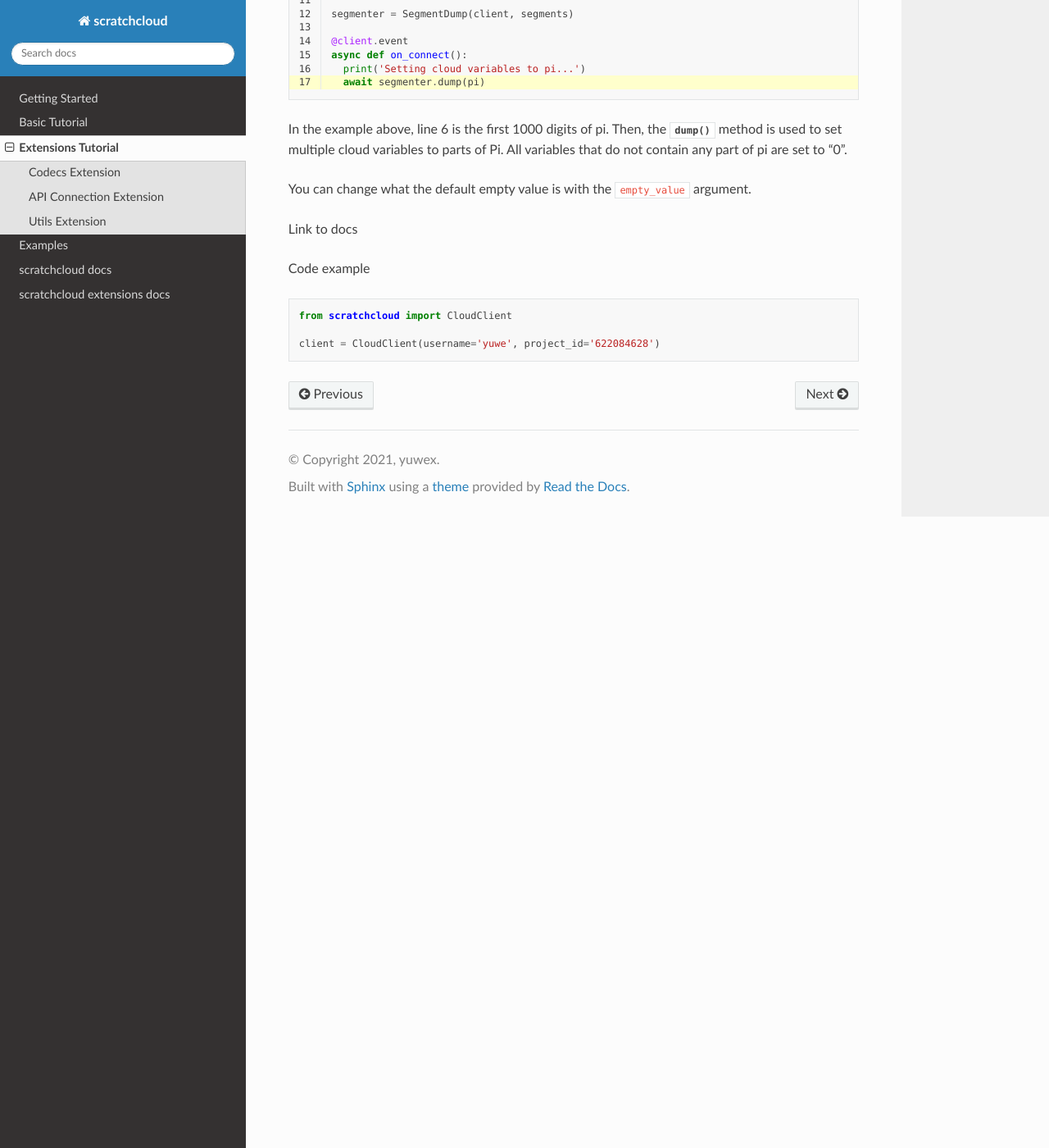
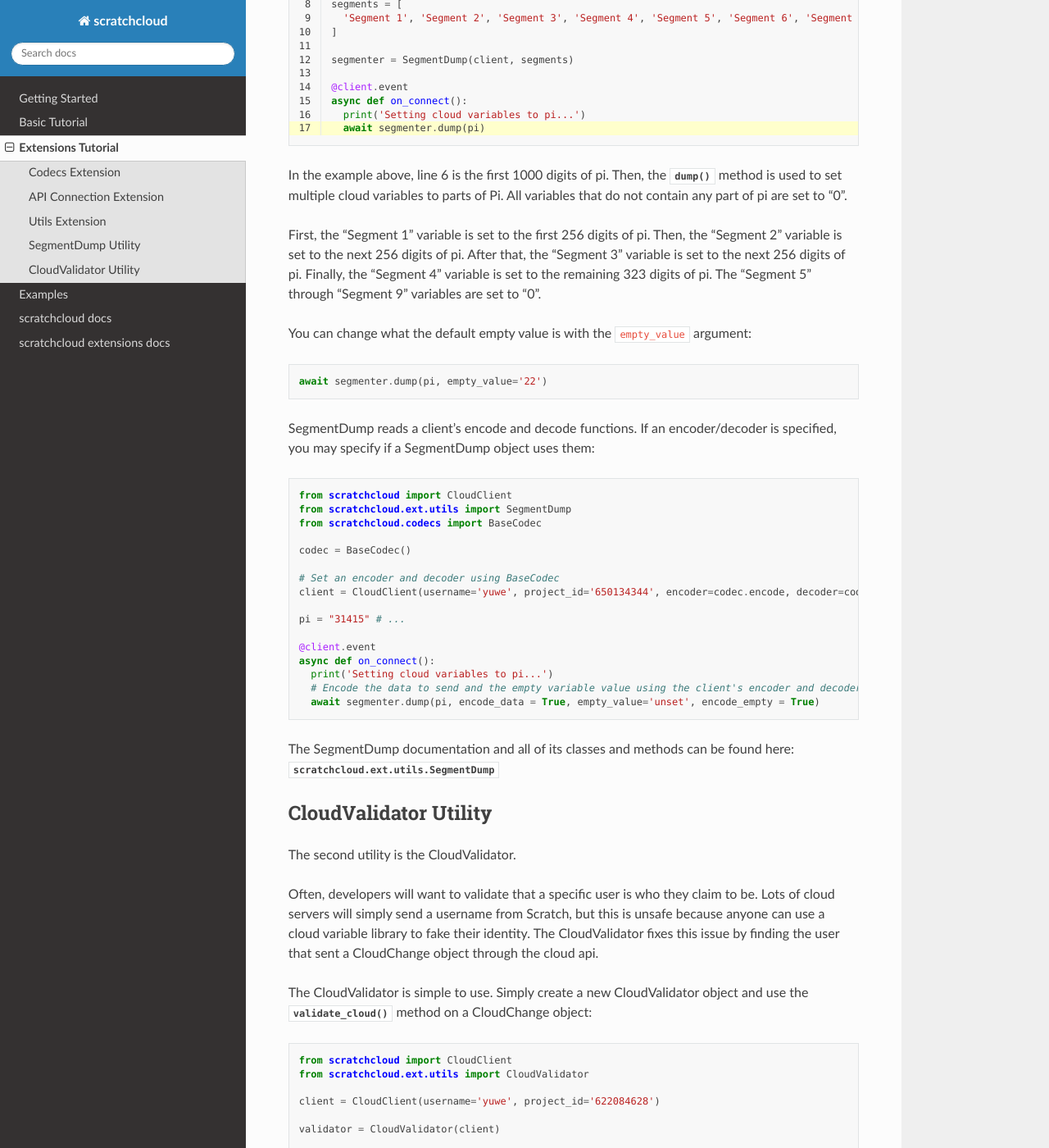
Before and after one commit to yuwex/scratchcloud, a Sphinx documentation site: the page built from sphinx/source/extensions_tutorial.rst, in a window 1280 px wide and 1400 px high, scrolled down 4459 px. Shown: the whole window at 82% size. Built offline with Sphinx 7.4.7 and the Read the Docs theme 2.0.0, drawn with Linux system fonts in a browser that asks for light colours; some of the changed text lies outside the part shown.

Commit message:
finished SegmentDump. Added CloudValidator

```diff
--- a/sphinx/source/extensions_tutorial.rst
+++ b/sphinx/source/extensions_tutorial.rst
@@ -63,7 +63,7 @@ For example, say you wanted to use Sid72020123's `ScratchConnect Encoder <https:
 
   codec = BaseCodec(
     plainalpha="""ABCDEFGHIJKLMNOPQRSTUVWXYZabcdefghijklmnopqrstuvwxyz0123456789!"#$%&\'()*+,-./:;<=>?@[\\]^_`{|}~ """, # The plaintext alphabet that Sid's codec uses
-    offset=0, # Sid's codec starts at 0
+    offset=1, # Sid's codec starts at 0
     force_lowercase=False, # Sid's codec supports uppercase letters
     places_per_character=2, # All encodings in Sid's codec are 2 characters long
   )
@@ -125,6 +125,9 @@ Utils Extension
 
 scratchcloud has some utilities that are useful for repetitive or complicated tasks.
 
+SegmentDump Utility
+-------------------
+
 The first utility is SegmentDump, which is used to send data that does not fit in scratch's 256 character limit.
 
 SegmentDump will break down data into segments with lengths of 256 and set multiple cloud variables to these segments. It can also combine multiple cloud variables into a single piece of data.
@@ -180,15 +183,68 @@ The SegmentDump object can now be used to split data into multiple variables or
 
 In the example above, line 6 is the first 1000 digits of pi. Then, the :meth:`dump` method is used to set multiple cloud variables to parts of Pi. All variables that do not contain any part of pi are set to "0".
 
-You can change what the default empty value is with the ``empty_value`` argument.
+First, the "Segment 1" variable is set to the first 256 digits of pi.
+Then, the "Segment 2" variable is set to the next 256 digits of pi.
+After that, the "Segment 3" variable is set to the next 256 digits of pi.
+Finally, the "Segment 4" variable is set to the remaining 323 digits of pi.
+The "Segment 5" through "Segment 9" variables are set to "0".
 
+You can change what the default empty value is with the ``empty_value`` argument:
 
-Link to docs
+.. code-block:: python
 
-Code example
+  await segmenter.dump(pi, empty_value='22')
+
+SegmentDump reads a client's encode and decode functions. If an encoder/decoder is specified, you may specify if a SegmentDump object uses them:
 
 .. code-block:: python
 
   from scratchcloud import CloudClient
+  from scratchcloud.ext.utils import SegmentDump
+  from scratchcloud.codecs import BaseCodec
+
+  codec = BaseCodec()
+
+  # Set an encoder and decoder using BaseCodec
+  client = CloudClient(username='yuwe', project_id='650134344', encoder=codec.encode, decoder=codec.decode)
+
+  pi = "31415" # ...
+
+  @client.event
+  async def on_connect():
+    print('Setting cloud variables to pi...')
+    # Encode the data to send and the empty variable value using the client's encoder and decoder parameters
+    await segmenter.dump(pi, encode_data = True, empty_value='unset', encode_empty = True)
+
+The SegmentDump documentation and all of its classes and methods can be found here: :class:`scratchcloud.ext.utils.SegmentDump`
+
+CloudValidator Utility
+----------------------
+
+The second utility is the CloudValidator.
+
+Often, developers will want to validate that a specific user is who they claim to be. Lots of cloud servers will simply send a username from Scratch, but this is unsafe because anyone can use a cloud variable library to fake their identity. The CloudValidator fixes this issue by finding the user that sent a CloudChange object through the cloud api.
+
+The CloudValidator is simple to use. Simply create a new CloudValidator object and use the :meth:`validate_cloud` method on a CloudChange object:
+
+.. code-block:: python
+
+  from scratchcloud import CloudClient
+  from scratchcloud.ext.utils import CloudValidator
 
   client = CloudClient(username='yuwe', project_id='622084628')
+
+  validator = CloudValidator(client)
+
+  @client.event
+  async def on_message(cloud: CloudChange):
+    sender = validator.validate_cloud(cloud)
+
+    print(f'{cloud.name} changed to {cloud.value} by {sender}')
+
+.. warning ::
+  The CloudValidator CAN be ratelimited, so please minimize your use. Don't validate variables that are constantly updated: this will result in your entire client getting disconnected.
+
+If the CloudValidator fails in its validation, a :class:`UnableToValidate` exception will be raised. This can be caught at the call location, or using ``on_message_error`` or ``on_cloud_event_error`` decorated functions.
+
+The CloudValidator documentation and all of its classes and methods can be found here: :class:`scratchcloud.ext.utils.CloudValidator`
```
